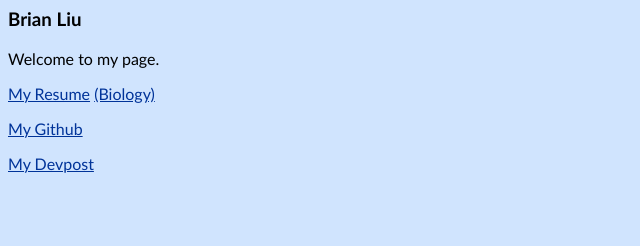
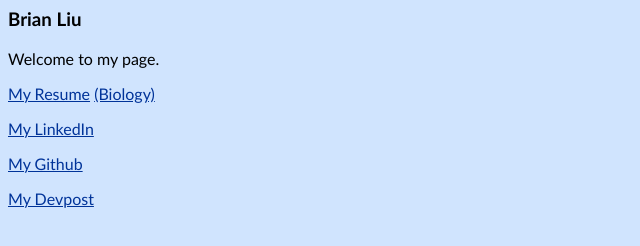
Before and after one commit to pkmnnerd/pkmnnerd.github.io, a plain HTML site: page index.html in a window 1280 px wide. Shown: the whole page, without its empty margins (0-640 px from the left). Drawn offline with Linux system fonts and the light colour scheme.

Commit message:
Added LinkedIn

```diff
--- a/index.html
+++ b/index.html
@@ -8,6 +8,7 @@
 <p>Welcome to my page.
 <p><a target="_blank" href="https://onedrive.live.com/redir?resid=6412CFFB62D98E6E!10395&authkey=!ALUEo5E4uCidGvg&ithint=file%2cdocx">My Resume</a>
 <a target="_blank" href="https://onedrive.live.com/redir?resid=6412CFFB62D98E6E!19556&authkey=!ALT6-8Q5WLv7yas&ithint=file%2cdocx">(Biology)</a></p>
+<p><a target="_blank" href="https://www.linkedin.com/in/brian-liu-1b1904113">My LinkedIn</a></p>
 <p><a target="_blank" href="http://www.github.com/pkmnnerd">My Github</a></p>
 <p><a target="_blank" href="http://devpost.com/pkmnnerd">My Devpost</a></p>
 
```
